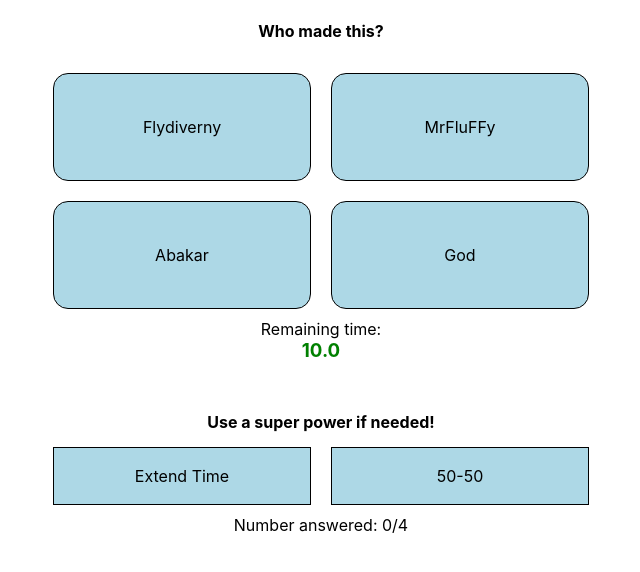
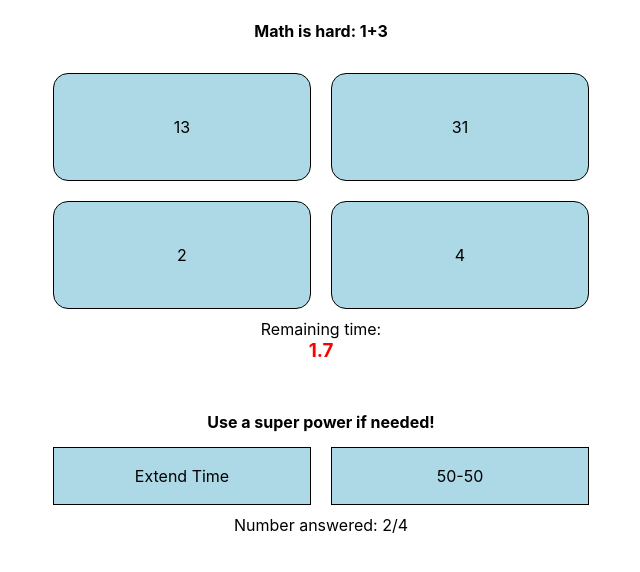
Before and after one commit to Nallooloo/quizgame, a React (Create React App) app: page /play in a window 1280 px wide. Shown: the top 572 px of the page, without its empty margins (319-959 px from the left). Built offline with nearby package versions, Linux system fonts and the light colour scheme.

Commit message:
tick and time checking

```diff
--- a/src/pages/PlayGame.jsx
+++ b/src/pages/PlayGame.jsx
@@ -6,11 +6,14 @@
 import useInterval from "../hooks/useInterval";
 import someQuestions from "../data/someQuestions.json";
 import somePowers from "../data/somePowers.json";
+import { useRef } from "react";
 
 const PlayGame = ({
   nbrQuestions,
   addOneCorrect,
-  defaultTime = 15,
+  addOneMissed,
+  addAnswerTime,
+  defaultTime = 2000,
   superPowerExtendTime = 10,
 }) => {
   const [nbrAnswered, setNbrAnswered] = useState(0);
@@ -20,13 +23,14 @@
   const [superPowers, setsuperPowers] = useState([]);
   const [powersUsed, setPowersUsed] = useState([]);
   const [removedAnswers, setRemovedAnswers] = useState([]);
-  const [loading, setLoading] = useState(true);
-
+  const [loadingNextQuestion, setLoadingNextQuestion] = useState(true);
+  let [loading, setLoading] = useState(true);
+  let runTick = useRef(true);
   //"load the questions"
   useEffect(() => {
     (async () => {
       setQuestionSet(someQuestions);
-      setCurrQuestion(someQuestions[0]);
+      // setCurrQuestion(someQuestions[0]);
       setsuperPowers(somePowers);
     })().then(() => setLoading(false));
   }, []);
@@ -38,16 +42,53 @@
     setRemovedAnswers([]);
   }, [questionSet, nbrAnswered]);
 
-  useInterval(() => {
-    // Your custom logic here
-    setTimeRemaining(timeRemaining - 0.01);
-  }, 10);
+  useInterval(
+    () => {
+      if (timeRemaining > 0) {
+        setTimeRemaining(timeRemaining - 10);
+      } else {
+        runTick.current = false;
+        if (nbrAnswered === nbrQuestions - 1) {
+          addOneMissed();
+          console.log("add one last time...");
+          setNbrAnswered(nbrAnswered + 1);
+        } else {
+          console.log("after inner if");
+          setLoadingNextQuestion(true);
+
+          setTimeRemaining(defaultTime);
+
+          console.log(timeRemaining);
+          addOneMissed();
+          console.log("after add one");
+          setTimeout(() => {
+            runTick.current = true;
+            setNbrAnswered(nbrAnswered + 1);
+
+            setLoadingNextQuestion(false);
+          }, 700);
+        }
+      }
+    },
+    runTick.current ? 10 : null
+  );
+
   const answerQuestion = (value) => {
+    runTick.current = false;
+
     if (value === currQuestion.correctAnswer) {
       addOneCorrect();
     }
+    addAnswerTime(defaultTime - timeRemaining);
 
+    setLoadingNextQuestion(true);
+
+    setTimeRemaining(defaultTime);
     setNbrAnswered(nbrAnswered + 1);
+    setTimeout(() => {
+      runTick.current = true;
+      setLoadingNextQuestion(false);
+    }, 500);
   };
 
   const usePower = (power) => {
@@ -105,10 +146,11 @@
           answerQuestion={answerQuestion}
           {...currQuestion}
           removedAnswers={removedAnswers}
+          loadingNextQuestion={loadingNextQuestion}
         />
 
         <CountDownTimer
-          timeRemaining={timeRemaining}
+          timeRemaining={timeRemaining / 1000}
           setTimeRemaining={setTimeRemaining}
         />
 
```
